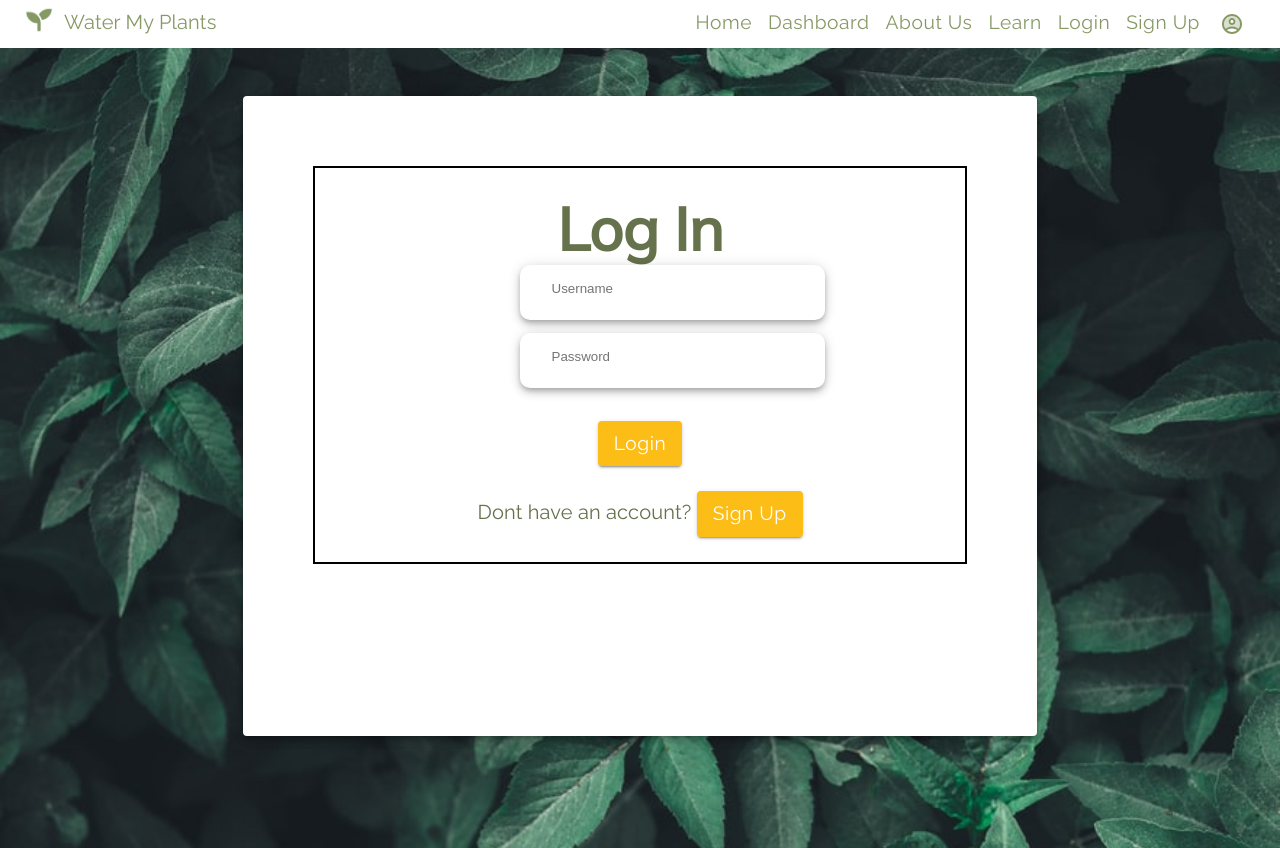
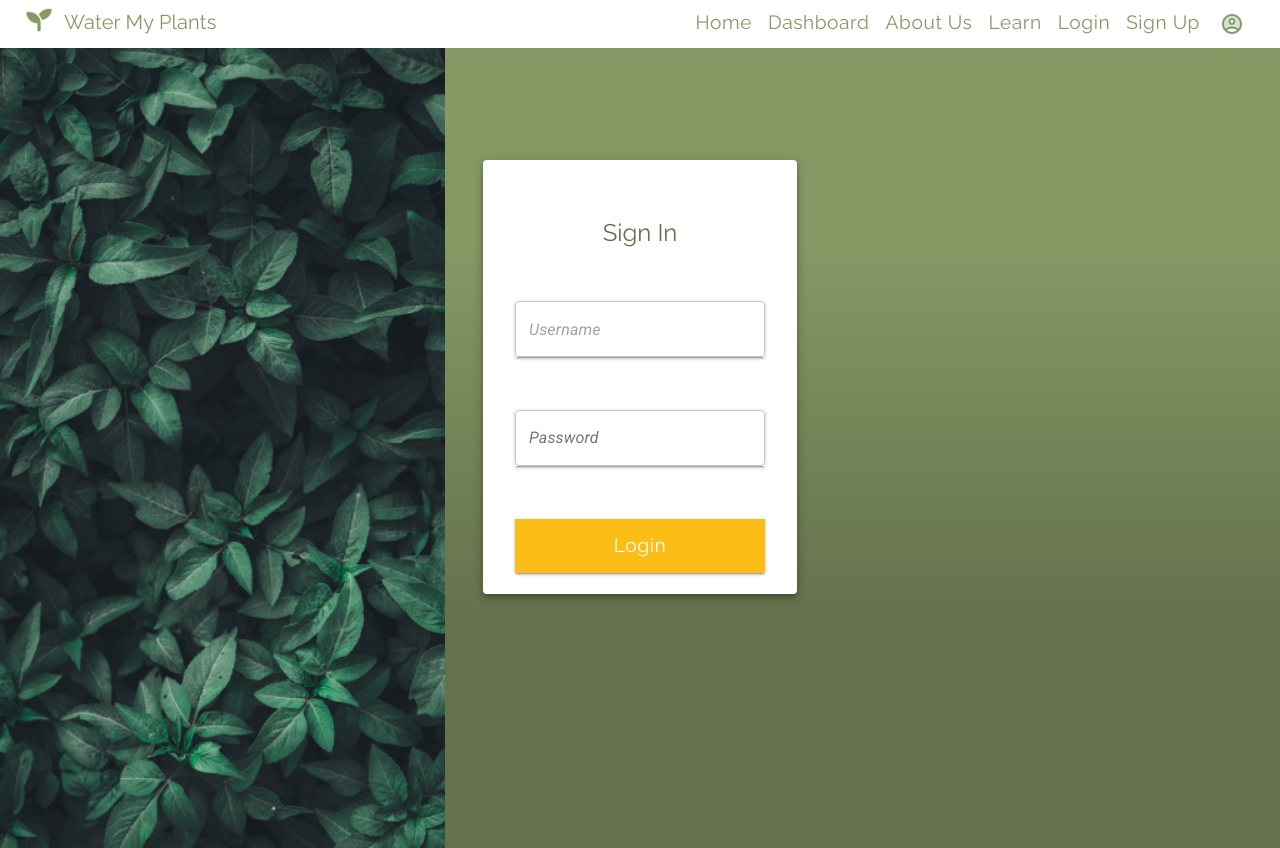
Before and after one commit to JessBonanno/thirsty-plant-frontend, a React (Create React App) app: page /login in a window 1280 px wide. Before the commit the page ends 800 px from the top, so only its background shows below. Built offline with nearby package versions, Linux system fonts and the light colour scheme.

Commit message:
sign in form worked out

```diff
--- a/src/components/Input.js
+++ b/src/components/Input.js
@@ -1,44 +1,39 @@
-import React from "react";
-// eslint-disable-next-line
-import theme from "../components/ui/Theme";
-// eslint-disable-next-line
-import Typography from "@material-ui/core/Typography";
-// eslint-disable-next-line
-import Grid from "@material-ui/core/Grid";
-import { makeStyles } from "@material-ui/core/styles";
-// eslint-disable-next-line
-import TextField from "@material-ui/core/TextField";
+import React from 'react';
+import Typography from '@material-ui/core/Typography';
+import { makeStyles } from '@material-ui/core/styles';
 
 function Input(props) {
-	const useStyles = makeStyles((theme) => ({
-		form: {
-			// margin: "5px 50px 0px 0px",
-			display: "flex",
-			alignItems: "center",
-			justifyContent: "center",
-		},
+  const useStyles = makeStyles(theme => ({
+    // form: {
+    //   marginTop: '1em',
+    //   width: '100px',
+    // },
     text: {
       // margin: "10px 50px 0px 0px",
-			border: "0",
-			boxShadow: theme.shadows[5],
-			borderRadius: "10px",
-			width: "100%",
-			padding: theme.spacing(2, 4, 3),
+      border: '0',
+      boxShadow: theme.shadows[2],
+      borderRadius: 2,
+      // width: '100%',
+      padding: '2em',
     },
     errors: {
-			fontSize: "0.8rem",
-			color: "red",
+      fontSize: '1rem',
+      color: 'red',
     },
   }));
   const classes = useStyles();
   return (
-		<div className={classes.form}>
+    <>
       <label htmlFor="name">
         {props.label}
         <input {...props} className={classes.text} />
-				<p className={classes.errors}>{props.errors[props.name]}</p>
       </label>
+      <div style={{ height: '1em', paddingTop: 5 }}>
+        <Typography variant="p" className={classes.errors}>
+          {props.errors[props.name]}
+        </Typography>
       </div>
+    </>
   );
 }
 
--- a/src/components/Log-in.js
+++ b/src/components/Log-in.js
@@ -14,6 +14,8 @@ import { makeStyles } from '@material-ui/core/styles';
 import TextField from '@material-ui/core/TextField';
 import Button from '@material-ui/core/Button';
 import signUp from './signUp.jpeg';
+import GradientBackground from '../assets/images/green-gradient-background.svg';
+import PlantBackgroundImg from '../assets/images/plant-background.png';
 import Paper from '@material-ui/core/Paper';
 import { PlantContext } from '../contexts/PlantContext';
 import { CircularProgress } from '@material-ui/core';
@@ -21,56 +23,85 @@ import { TweenMax, Power3 } from 'gsap';
 
 const useStyles = makeStyles(theme => ({
   signUpContainer: {
-    backgroundImage: `url(${signUp})`,
-    position: 'fixed',
+    backgroundImage: `url(${PlantBackgroundImg}), url(${GradientBackground})`,
+    backgroundPosition: 'left top, center right',
+    backgroundRepeat: 'no-repeat, no-repeat',
+    backgroundSize: 'contain, cover',
+    backgroundAttachment: 'fixed, fixed',
+    // position: 'fixed',
     minWidth: '100%',
     height: '100vh',
-    backgroundSize: 'cover',
-    backgroundPosition: 'center',
-    display: 'flex',
-    justifyContent: 'center',
+    // backgroundSize: 'contain',
+    // backgroundPosition: 'center',
+    // display: 'flex',
+    // justifyContent: 'center',
   },
   form: {
-    marginTop: '3em',
+    // marginTop: '3em',
     display: 'flex',
     justifyContent: 'center',
     opacity: '0',
   },
-  form2: {
-    display: 'flex',
-    flexDirection: 'column',
-    justifyContent: 'center',
-    border: '2px solid black',
-    paddingBottom: '25px',
+  // form2: {
+  //   display: 'flex',
+  //   flexDirection: 'column',
+  //   justifyContent: 'center',
+  //   paddingBottom: '25px',
+  // },
+  button: {
+    borderRadius: 0,
+    color: theme.palette.common.white,
+    height: 54,
+    width: 150,
+    fontSize: '1.8rem',
+    marginBottom: 20,
   },
-  buttons: {
-    width: '100%',
-    display: 'flex',
-    justifyContent: 'center',
-    marginTop: '20px',
-  },
-  buttons2: {
-    width: '100%',
-    display: 'flex',
-    justifyContent: 'center',
-    marginTop: '20px',
-  },
+  // buttons: {
+  //   width: '100%',
+  //   display: 'flex',
+  //   justifyContent: 'center',
+  //   marginTop: '20px',
+  // },
+  // buttons2: {
+  //   width: '100%',
+  //   display: 'flex',
+  //   justifyContent: 'center',
+  //   marginTop: '20px',
+  // },
   paper: {
-    backgroundColor: theme.palette.background.paper,
+    // backgroundColor: theme.palette.background.paper,
     boxShadow: theme.shadows[5],
-    padding: '70px',
-    width: 654,
-    height: 500,
+    padding: '2em',
+    margin: '7em auto',
+    width: 250,
+    height: 370,
     outline: 'none',
     [theme.breakpoints.down('sm')]: {
-      height: 550,
-      width: 400,
-      padding: 20,
+      height: 400,
+      // width: 400,
+      // padding: 20,
+    },
+    [theme.breakpoints.down('xs')]: {
+      height: 400,
+      width: '95%',
+      // padding: 20,
     },
   },
   text: {
     textAlign: 'center',
     marginTop: '25px',
+  },
+  formGridItem: {
+    width: '100%',
+    margin: '1em 0',
+  },
+  errors: {
+    fontSize: '1rem',
+    color: 'red',
+  },
+  textInput: {
+    boxShadow: theme.shadows[2],
+    width: '100%',
   },
 }));
 
@@ -95,8 +126,9 @@ function Login() {
 
   const formSchema = Yup.object().shape({
     username: Yup.string().required('username is required'),
-    password: Yup.string().required('username is required'),
+    password: Yup.string().required('password is required'),
   });
+
   const validateChange = e => {
     e.persist();
     Yup.reach(formSchema, e.target.name)
@@ -153,79 +185,186 @@ function Login() {
   };
 
   useEffect(() => {
-    TweenMax.to(gsapAnimationLogin, 5, {
+    TweenMax.to(gsapAnimationLogin, 2, {
       opacity: 1,
       ease: Power3.easeOut,
     });
   }, []);
   return (
+    <>
       <div className={classes.signUpContainer}>
         <div
           className={classes.form}
           ref={el => {
             gsapAnimationLogin = el;
-        }}>
+          }}
+        >
+          <Paper className={classes.paper}>
+            <Grid
+              container
+              direction="column"
+              justify="center"
+              alignItems="center"
+              // style={{ border: '1px solid red' }}
+            >
+              <Grid item>
+                <Typography
+                  variant="h5"
+                  className={classes.text}
+                  style={{ marginBottom: '1.5em' }}
+                >
+                  Sign In
+                </Typography>
+                {loginError && (
+                  <Typography variant="caption">
+                    Username and password not recognized, please try again
+                  </Typography>
+                )}
+              </Grid>
+
+              <Grid item style={{ width: '100%' }}>
+                <form>
+                  <Grid container direction="column" style={{ width: '100%' }}>
+                    <Grid item className={classes.formGridItem}>
+                      <TextField
+                        variant="outlined"
+                        className={classes.textInput}
+                        placeholder="Username"
+                        type="text"
+                        onChange={changeHandler}
+                        name="username"
+                        value={formState.username}
+                        errors={errors}
+                      />
+                      {errors && (
+                        <div style={{ height: '1em', paddingTop: 5 }}>
+                          <Typography
+                            variant="caption"
+                            className={classes.errors}
+                          >
+                            {errors.username}
+                          </Typography>
+                        </div>
+                      )}
+                    </Grid>
+                    <Grid item className={classes.formGridItem}>
+                      <TextField
+                        variant="outlined"
+                        className={classes.textInput}
+                        label="Password"
+                        placeholder="Password"
+                        type="password"
+                        onChange={changeHandler}
+                        name="password"
+                        value={formState.password}
+                        errors={errors}
+                      />
+                      {errors && (
+                        <div style={{ height: '1em', paddingTop: 5 }}>
+                          <Typography
+                            variant="caption"
+                            className={classes.errors}
+                          >
+                            {errors.password}
+                          </Typography>
+                        </div>
+                      )}
+                    </Grid>
+
+                    <Grid item className={classes.formGridItem}>
+                      <Button
+                        variant="contained"
+                        color="secondary"
+                        style={{ color: 'white', width: '100%' }}
+                        onClick={formSubmit}
+                        className={classes.button}
+                      >
+                        {loading ? (
+                          <CircularProgress style={{ color: 'white' }} />
+                        ) : (
+                          <Typography variant="button" onClick={formSubmit}>
+                            Login
+                          </Typography>
+                        )}
+                      </Button>
+                    </Grid>
+                  </Grid>
+                </form>
+              </Grid>
+              <Grid item></Grid>
+            </Grid>
+          </Paper>
+        </div>
+        {/* <div
+          className={classes.form}
+          ref={el => {
+            gsapAnimationLogin = el;
+          }}
+        >
           <Paper className={classes.paper}>
             <form className={classes.form2}>
-            <Typography variant='h2' className={classes.text}>
+              <Typography variant="h2" className={classes.text}>
                 Log In
               </Typography>
               {loginError && (
-              <Typography variant='caption' style={{ color: 'red' }}>
+                <Typography variant="caption" style={{ color: 'red' }}>
                   Username and password not recognized, please try again
                 </Typography>
               )}
               <label>
                 <Input
-                placeholder='Username'
-                type='text'
+                  placeholder="Username"
+                  type="text"
                   onChange={changeHandler}
-                name='username'
+                  name="username"
                   value={formState.username}
                   errors={errors}
                 />
               </label>
               <label>
                 <Input
-                placeholder='Password'
-                type='text'
+                  placeholder="Password"
+                  type="text"
                   onChange={changeHandler}
-                name='password'
+                  name="password"
                   value={formState.password}
                   errors={errors}
                 />
               </label>
               <div className={classes.buttons}>
                 <Button
-                variant='contained'
-                color='secondary'
+                  variant="contained"
+                  color="secondary"
                   style={{ color: 'white' }}
                   onClick={formSubmit}
-                className={classes.button}>
+                  className={classes.button}
+                >
                   {loading ? (
                     <CircularProgress style={{ color: 'white' }} />
                   ) : (
-                  <Typography variant='button' onClick={formSubmit}>
+                    <Typography variant="button" onClick={formSubmit}>
                       Login
                     </Typography>
                   )}
                 </Button>
               </div>
-            <Typography variant='h6' className={classes.text}>
+              <Typography variant="h6" className={classes.text}>
                 Dont have an account?{' '}
                 <Button
-                variant='contained'
-                color='secondary'
+                  variant="contained"
+                  color="secondary"
                   style={{ color: 'white' }}
                   component={Link}
-                to='/signup'>
+                  to="/signup"
+                >
                   Sign Up
                 </Button>
               </Typography>
             </form>
           </Paper>
+                  </div> */}
       </div>
-    </div>
+    </>
   );
 }
 
--- a/src/components/ui/Theme.js
+++ b/src/components/ui/Theme.js
@@ -108,6 +108,11 @@ export default createMuiTheme({
       fontFamily: ralewayFont,
       textTransform: 'capitalize',
     },
-    caption: {},
+    caption: {
+      fontFamily: ralewayFont,
+      fontSize: '1.3rem',
+      color: 'darkred',
+      fontStyle: 'none',
+    },
   },
 });
```
Also changed, not shown: src/assets/images/green-gradient-background.svg (added), src/assets/images/plant-background.png (added). Lines whose indentation alone changed are shown as unchanged.
